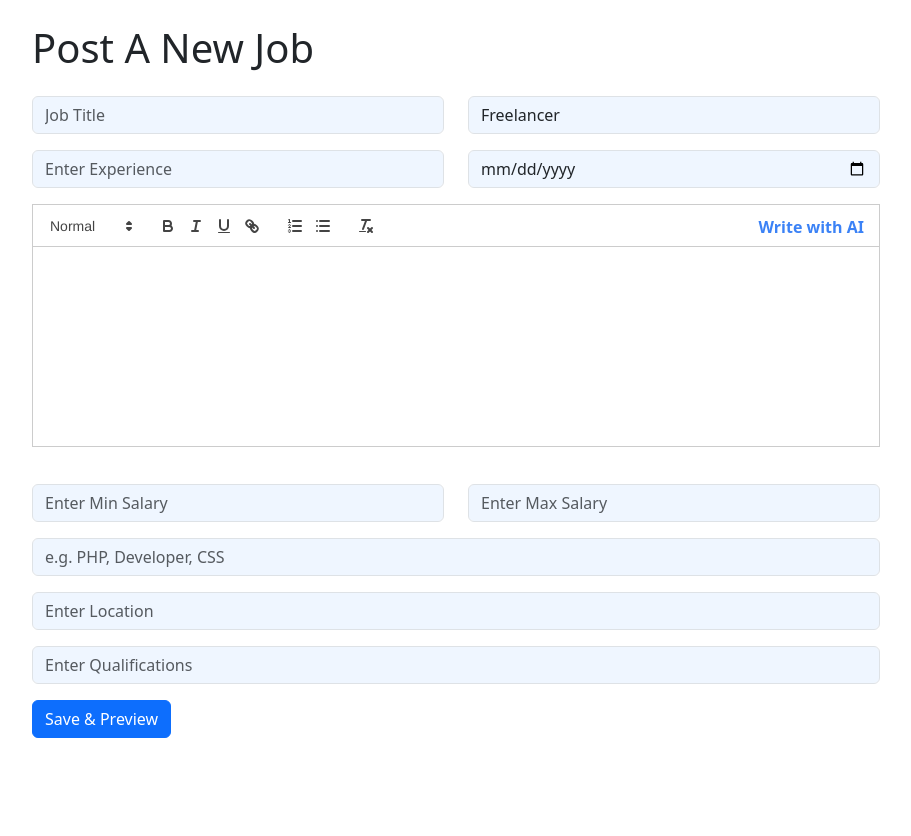
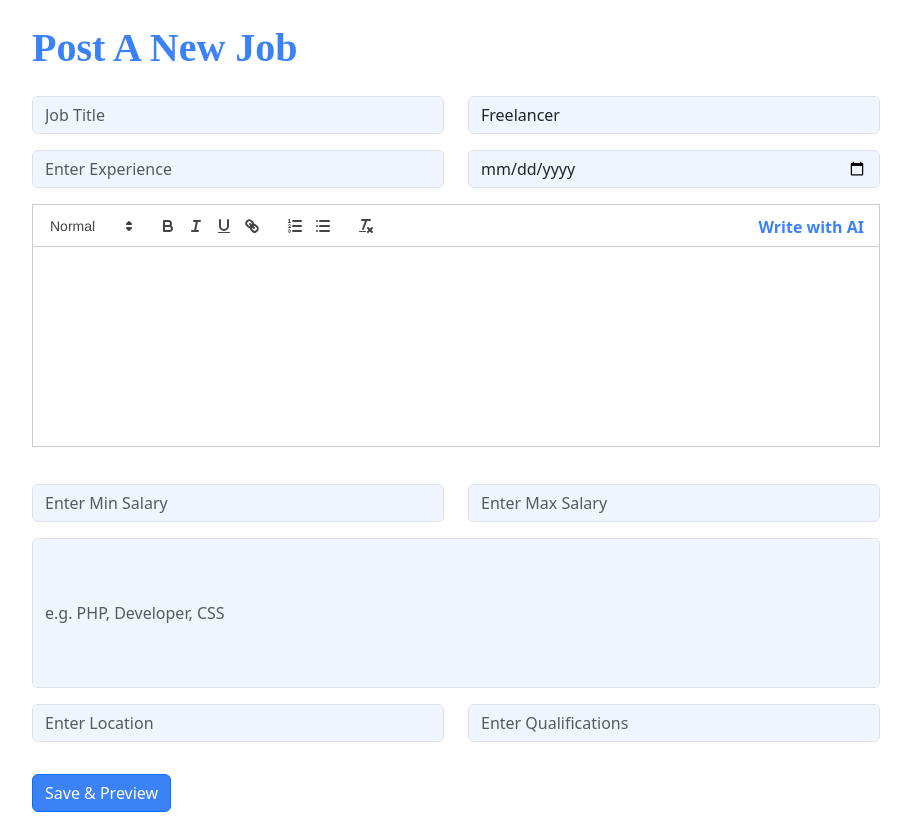
Before and after one commit to Vargos98/job-description, a React (Create React App) app: page / in a window 1280 px wide. Shown: the whole page, without its empty margins (184-1095 px from the left). Before the commit the page ends 800 px from the top, so only its background shows below. Built offline with nearby package versions, Linux system fonts and the light colour scheme.

Commit message:
Update JobForm.jsx
Completed the form

```diff
--- a/src/Components/JobForm.jsx
+++ b/src/Components/JobForm.jsx
@@ -60,7 +60,7 @@ const JobForm = () => {
 
   return (
     <div className='container mx-auto p-4' style={{ width: '70%' }}>
-      <h1 className='blue-400 fs-1 mb-4 font'>Post A New Job</h1>
+      <h1 className='blue-400 fs-1 mb-4 font' style={{fontFamily:'serif', fontWeight:'700', color:'#3b82f6'}}>Post A New Job</h1>
       <Form onSubmit={handleSubmit}>
         <Row className='mb-3'>
           <Col>
@@ -173,17 +173,18 @@ const JobForm = () => {
           </Col>
         </Row>
 
-        <Form.Group controlId='formJobTags' className='mb-3'>
+        <Form.Group controlId='formJobTags' className='mb-3' >
           <Form.Control
             type='text'
             name='jobTags'
-            style={{ backgroundColor: '#eff6ff' }}
+            style={{ backgroundColor: '#eff6ff',height:'150px'  }}
             value={formData.jobTags}
             onChange={handleChange}
             placeholder='e.g. PHP, Developer, CSS'
           />
         </Form.Group>
-
+        <Row className='mb-3'>
+        <Col>
         <Form.Group controlId='formLocation' className='mb-3'>
           <Form.Control
             type='text'
@@ -194,7 +195,9 @@ const JobForm = () => {
             placeholder='Enter Location'
           />
         </Form.Group>
+        </Col>
 
+        <Col>
         <Form.Group controlId='formQualifications' className='mb-3'>
           <Form.Control
             type='text'
@@ -205,8 +208,9 @@ const JobForm = () => {
             placeholder='Enter Qualifications'
           />
         </Form.Group>
-
-        <Button variant='primary' type='submit'>
+        </Col>
+        </Row>
+        <Button variant='primary' type='submit' style={{backgroundColor:'#3b82f6'}}>
           Save & Preview
         </Button>
       </Form>
```
